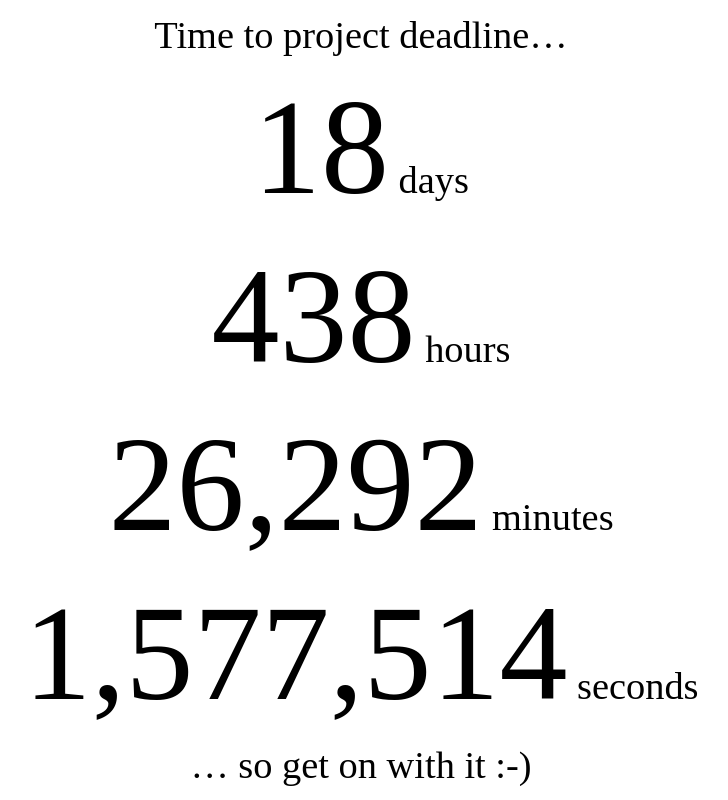
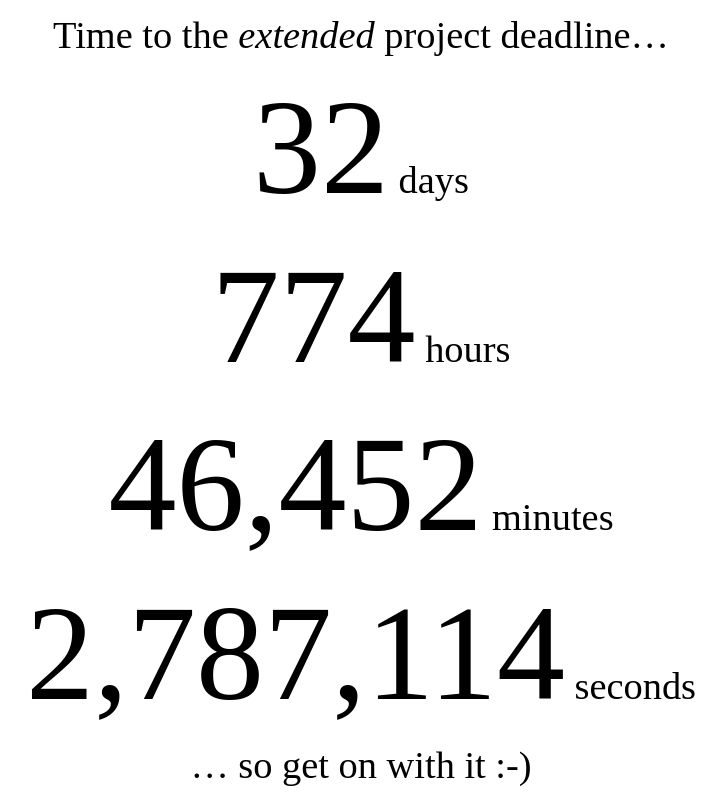
Before and after one commit to portsoc/deadline, a plain HTML site: page index.html in a window 1280 px wide. Shown: the whole page, without its empty margins (279-1007 px from the left). Drawn offline with Linux system fonts and the light colour scheme.

Commit message:
extension

```diff
--- a/index.html
+++ b/index.html
@@ -17,7 +17,7 @@
 </style>
 
 
-<p>Time to project deadline&hellip;</p>
+<p>Time to the <em>extended</em> project deadline&hellip;</p>
 <p><output id=days>⟳</output> days</p>
 <p><output id=hours>⟳</output> hours</p>
 <p><output id=minutes>⟳</output> minutes</p>
@@ -28,7 +28,7 @@
 <script>
   const ok = "📚👀🎓🎉";
   const el = {}
-  const d = new Date('2021-05-07T23:00:00');
+  const d = new Date('2021-05-21T23:00:00');
   const future = d.valueOf();
   const formatter = new Intl.NumberFormat();
 
@@ -50,7 +50,6 @@
     el.hours.textContent = hours>0 ? formatter.format(hours.toFixed()) : ok;
     el.days.textContent = days>0 ? formatter.format(days.toFixed()) : ok;
 
-
   }
 
   setInterval(refresh, 250);
```
